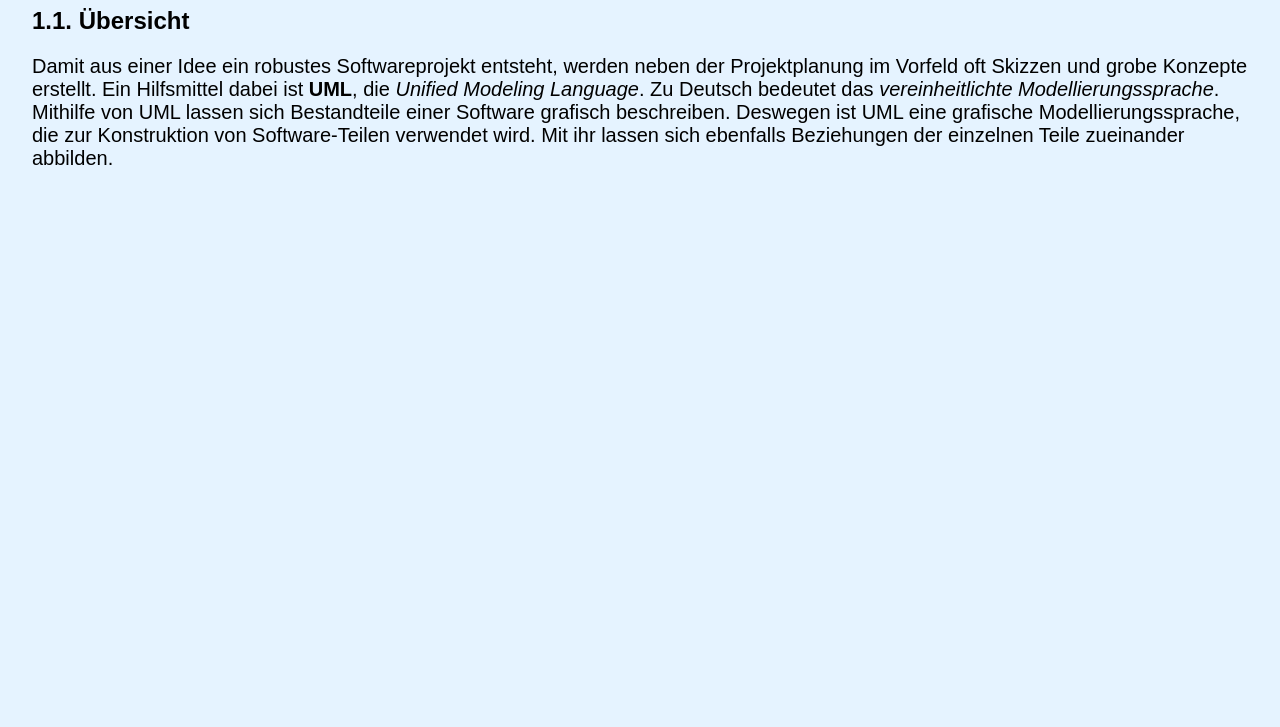
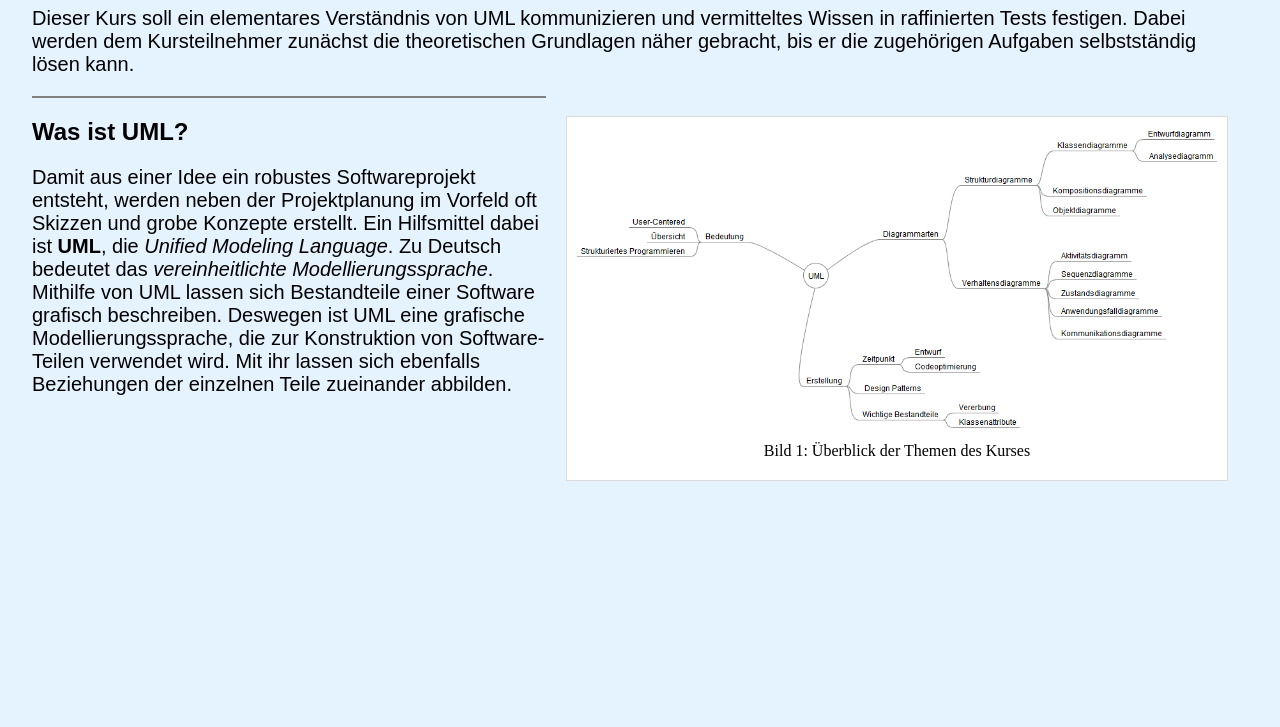
Before and after one commit to niceboy120/E-Learning_2018, a plain HTML site: page Übersicht.html in a window 1280 px wide. Shown: the part 73-800 px from the top of the page. Drawn offline with Linux system fonts and the light colour scheme.

Commit message:
update pics und übersicht.html

```diff
--- a/Übersicht.html
+++ b/Übersicht.html
@@ -11,13 +11,27 @@
 </head>
 
 <body>
-	<h1>1. Bedeutung und Eigenschaften</h1>
-	<h2>1.1. Übersicht</h2>
+	<h1>1.1. Übersicht</h1>
+	<p>
+	Dieser Kurs soll ein elementares Verständnis von UML kommunizieren und vermitteltes Wissen in raffinierten Tests festigen.
+	Dabei werden dem Kursteilnehmer zunächst die theoretischen Grundlagen näher gebracht, bis er die zugehörigen Aufgaben selbstständig lösen kann.
+	</p>
+
+	<figure class="right einzel" style="width:40em;">
+				<img src="bilder/mindmap.PNG" style="width:40em;" />
+				<figcaption>Bild 1: Überblick der Themen des Kurses</figcaption>
+	</figure>
+
+	<hr noshade>
+
+	<h2>Was ist UML?</h2>
+
 	<p>
 	Damit aus einer Idee ein robustes Softwareprojekt entsteht, werden neben der Projektplanung im Vorfeld oft Skizzen und grobe Konzepte erstellt.
 	Ein Hilfsmittel dabei ist <strong>UML</strong>, die <dfn>Unified Modeling Language</dfn>. Zu Deutsch bedeutet das <dfn>vereinheitlichte Modellierungssprache</dfn>.
 	Mithilfe von UML lassen sich Bestandteile einer Software grafisch beschreiben. Deswegen ist UML eine grafische Modellierungssprache, die zur Konstruktion von Software-Teilen verwendet wird.
 	Mit ihr lassen sich ebenfalls Beziehungen der einzelnen Teile zueinander abbilden.
 	</p>
+
 </body>
 </html>
```
Also changed, not shown: bilder/mindmap.png (added), bilder/test_klassendiagramm_swt_bauteil.PNG (added), bilder/test_klassendiagramm_swt_koenigreich.PNG (added).
